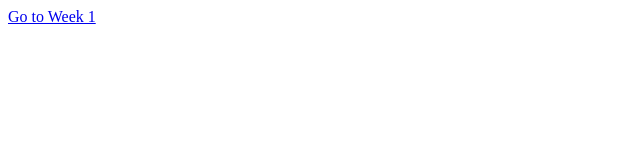
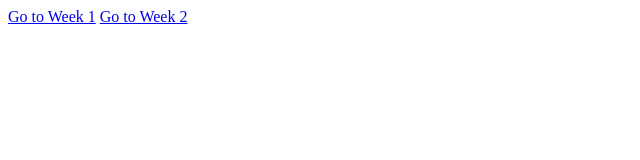
Before and after one commit to JulesDupl/browser-programming, a plain HTML site: page index.html in a window 1280 px wide. Shown: the whole page, without its empty margins (0-640 px from the left). Drawn offline with Linux system fonts and the light colour scheme.

Commit message:
add of week 2 and of lecture-2-semantic

```diff
--- a/index.html
+++ b/index.html
@@ -1 +1,2 @@
 <a href="week-1/index.html" >Go to Week 1</a>
+<a href="week-2/lecture-02-semantic.html" >Go to Week 2</a>
```
Also changed, not shown: week-2/lecture-02-semantic.html (added).
